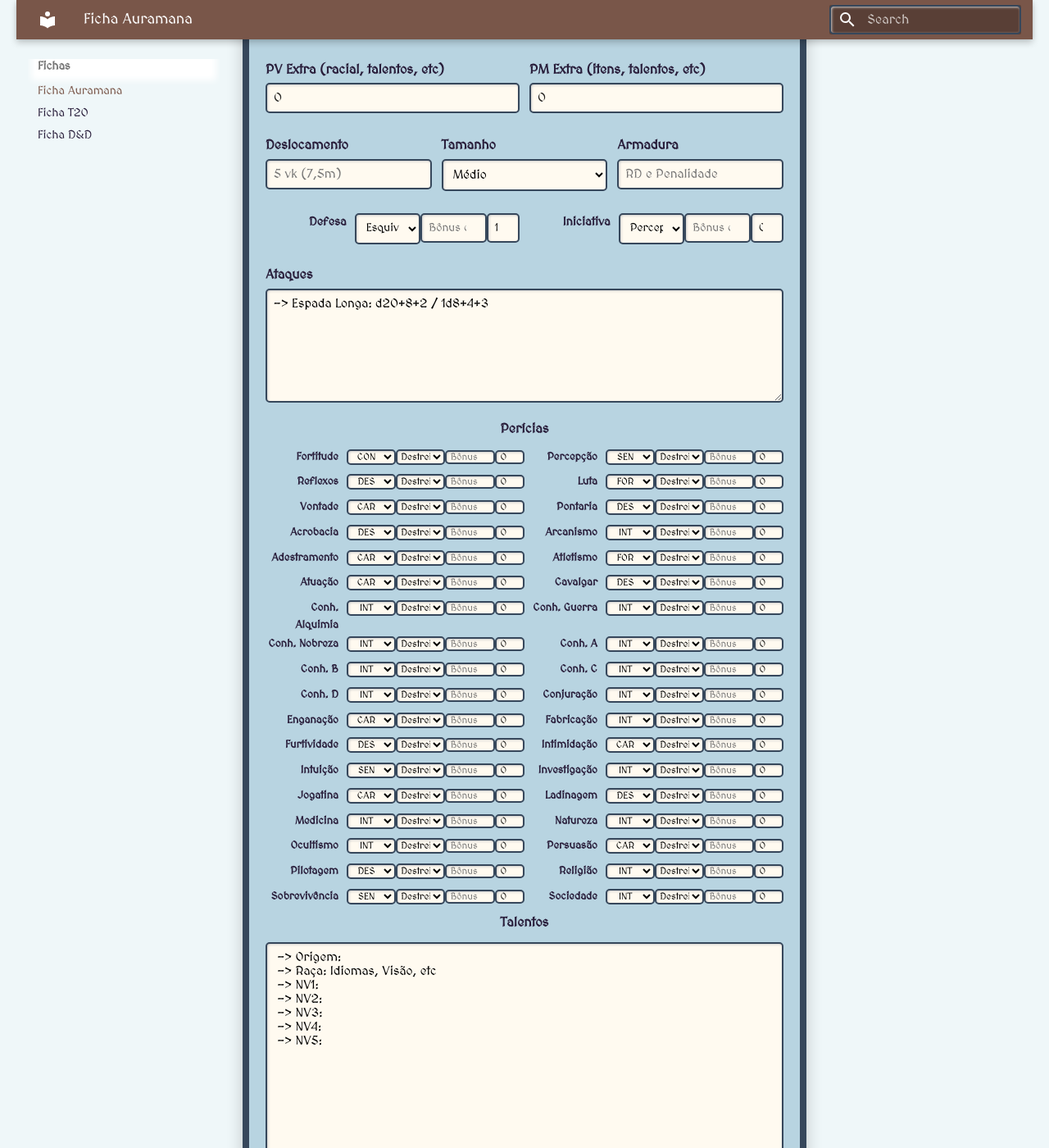
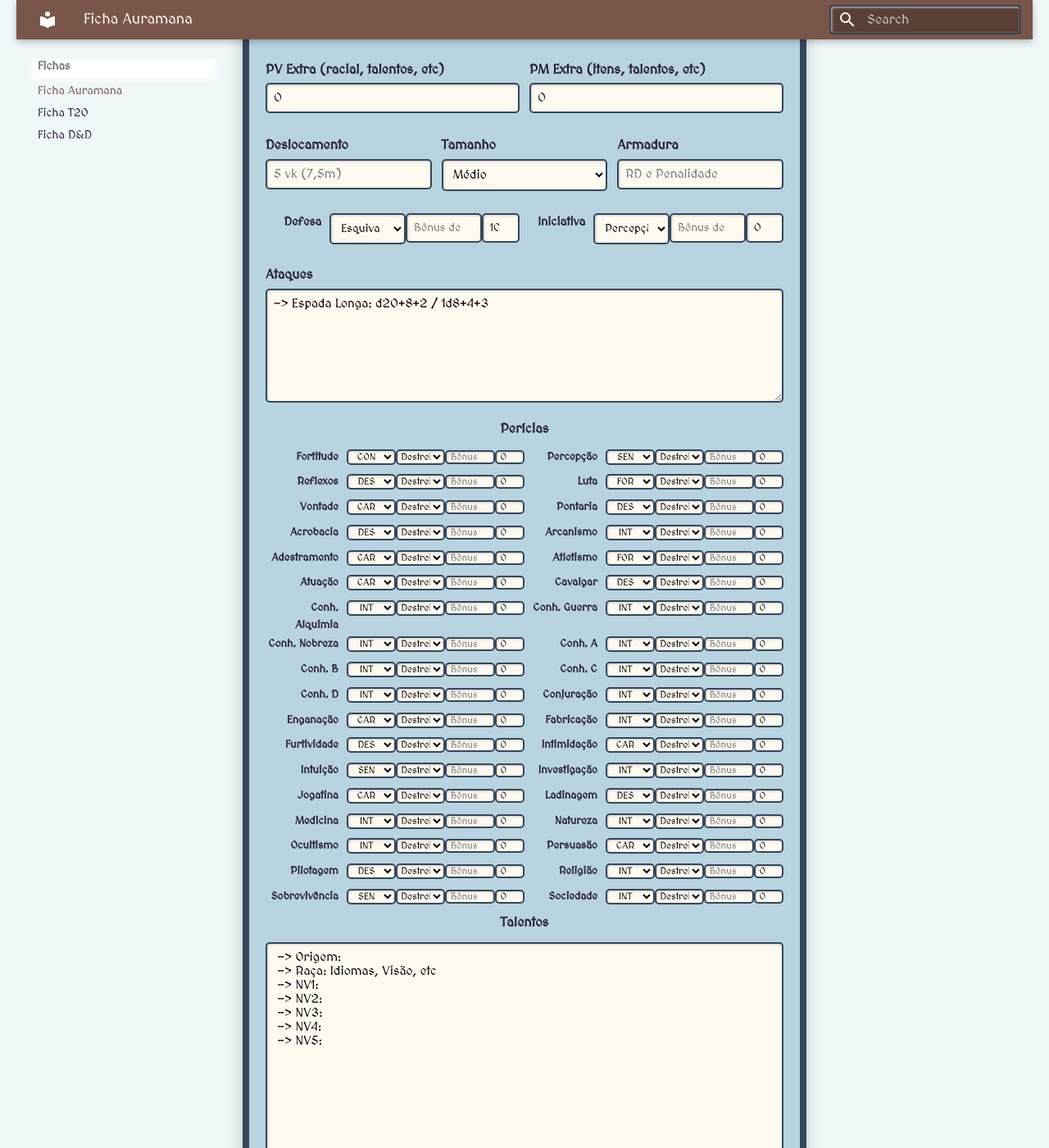
Before and after one commit to ozyssj/auramana-rpg, an MkDocs documentation site: the page built from docs/fichas/ficha.md, in a window 1280 px wide and 1400 px high, scrolled down 842 px. Shown: the whole window at 82% size. Built offline with MkDocs 1.6.1 and Material for MkDocs 9.7.7, drawn with Linux system fonts in a browser that asks for light colours.

Commit message:
teste margens

```diff
--- a/docs/fichas/ficha.md
+++ b/docs/fichas/ficha.md
@@ -171,7 +171,7 @@
         }
 
         .campo-pericia4 {
-            width: 30%;
+            width: 50%;
             text-align: center;
             padding-left: 0px;
             margin-top: 0px;
@@ -430,7 +430,7 @@
                 <div class="campo-pericia4">
                     <input type="number" class="aparo" placeholder="Bônus de Aparo">
                 </div>
-                <div class="campo-pericia3">
+                <div class="campo-pericia2">
                     <input type="number" id="defesaFinal" readonly>
                 </div>
             </div>
@@ -457,7 +457,7 @@
                 <div class="campo-pericia4">
                     <input type="number" class="bonus-iniciativa" placeholder="Bônus de Iniciativa">
                 </div>
-                <div class="campo-pericia3">
+                <div class="campo-pericia2">
                     <input type="number" id="iniciativaFinal" readonly>
                 </div>
             </div>
```
